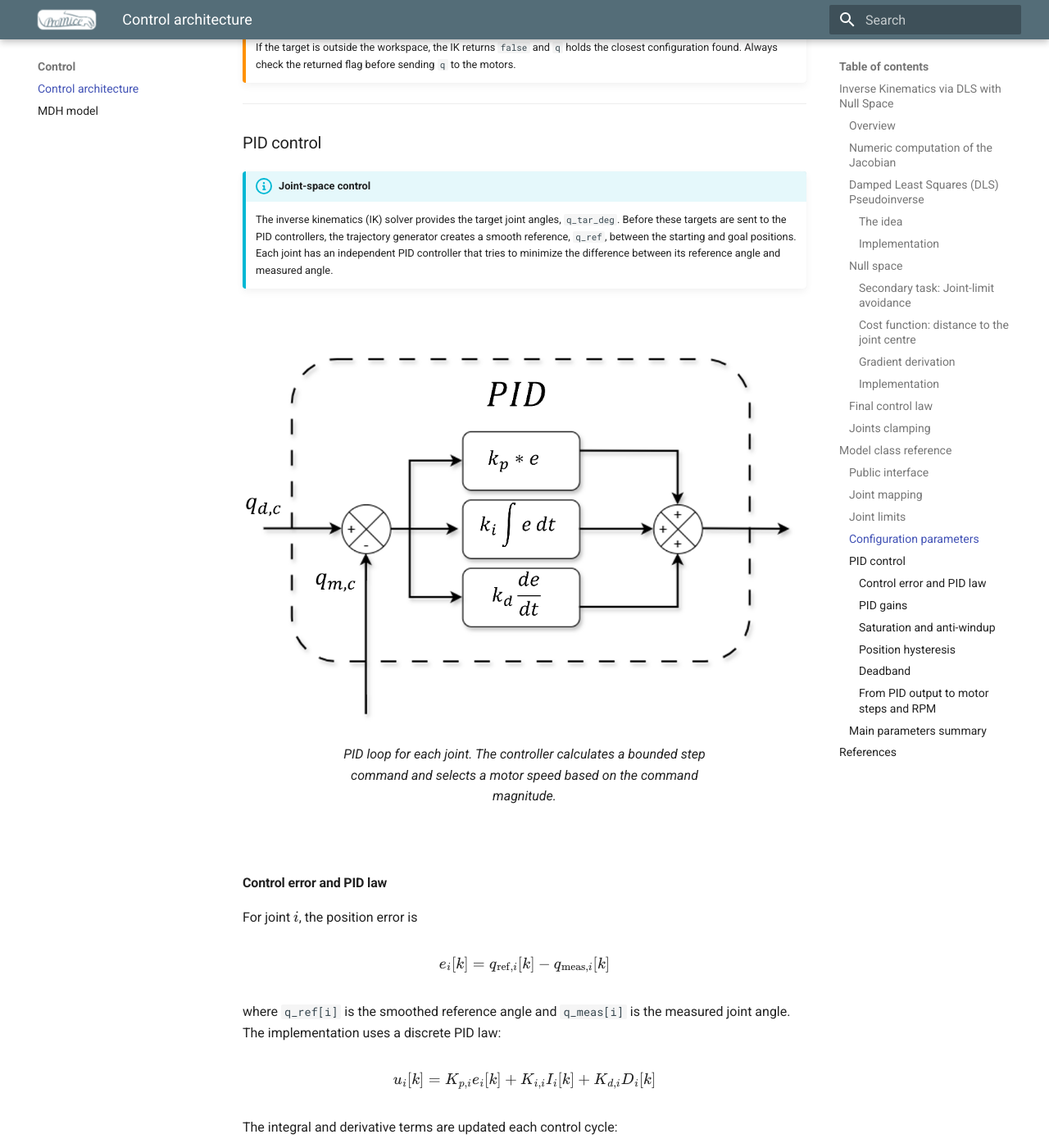
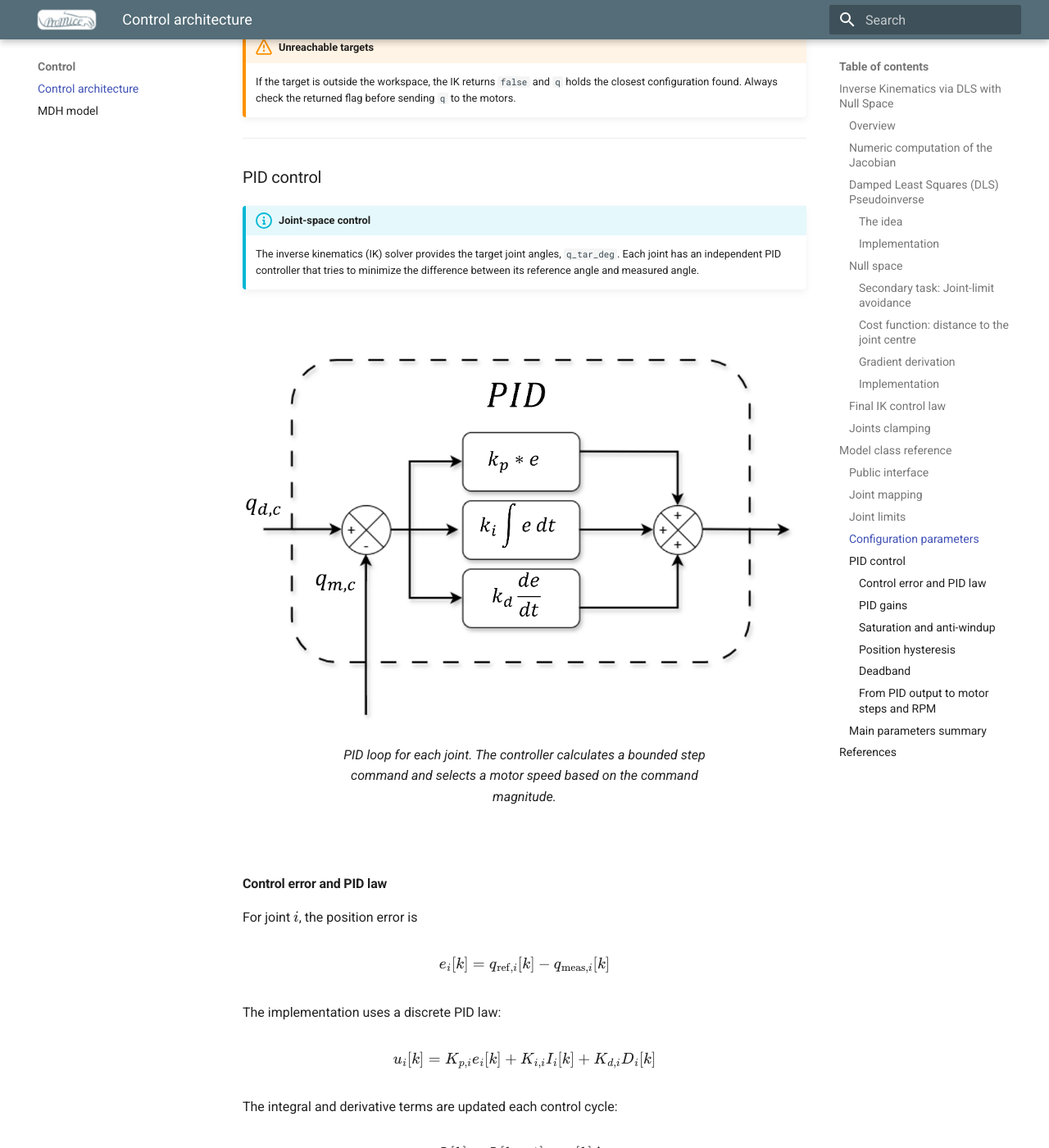
Before and after one commit to Juan-CarlosM/ProMice, an MkDocs documentation site: the page built from docs/control_architecture.md, in a window 1280 px wide and 1400 px high, scrolled down 10776 px. Shown: the whole window at 82% size. Built offline with MkDocs 1.6.1 and Material for MkDocs 9.7.7, drawn with Linux system fonts in a browser that asks for light colours; some of the changed text lies outside the part shown.

Commit message:
Update control_architecture.md

```diff
--- a/docs/control_architecture.md
+++ b/docs/control_architecture.md
@@ -24,8 +24,11 @@
 ## Inverse Kinematics via DLS with Null Space
 
 ### Overview
+The folowing flow chart presents the IK pipeline.
 
 ![IK flowchar](images/IK_flowchart.png){width=40% .center}
+
+
 
 | Symbol | Meaning |Size |
 |:------:|---------|:----:|
@@ -280,7 +283,7 @@
 
 ---
 
-### Final control law
+### Final IK control law
 
 Combining both tasks, the update applied at every iteration is:
 
@@ -413,7 +416,7 @@
 
 !!! info "Joint-space control"
 
-    The inverse kinematics (IK) solver provides the target joint angles, `q_tar_deg`. Before these targets are sent to the PID controllers, the trajectory generator creates a smooth reference, `q_ref`, between the starting and goal positions. Each joint has an independent PID controller that tries to minimize the difference between its reference angle and measured angle.
+    The inverse kinematics (IK) solver provides the target joint angles, `q_tar_deg`. Each joint has an independent PID controller that tries to minimize the difference between its reference angle and measured angle.
 
 ![PID diagram](images/PID_diagram.png){ loading=lazy }
 
@@ -425,37 +428,36 @@
 
 For joint \(i\), the position error is
 
-\[
+$$
 e_i[k] = q_{\mathrm{ref},i}[k] - q_{\mathrm{meas},i}[k]
-\]
+$$
 
-where `q_ref[i]` is the smoothed reference angle and `q_meas[i]` is the measured joint angle. The implementation uses a discrete PID law:
+The implementation uses a discrete PID law:
 
-\[
+$$
 u_i[k] = K_{p,i}e_i[k] + K_{i,i}I_i[k] + K_{d,i}D_i[k]
-\]
+$$
 
 The integral and derivative terms are updated each control cycle:
 
-\[
+$$
 I_i[k] = I_i[k-1] + e_i[k]\Delta t
-\]
+$$
 
-\[
+$$
 D_{\mathrm{raw},i}[k] =
 \frac{e_i[k]-e_i[k-1]}{\Delta t}
-\]
+$$
 
 The derivative is filtered with an exponential moving average (EMA):
-
-\[
+$$
 D_i[k] = \alpha_iD_i[k-1] +
 (1-\alpha_i)D_{\mathrm{raw},i}[k]
-\]
+$$
 
 This filter reduces the effect of measurement noise and sudden changes in the error. A larger `alphaDerivative[i]` smooths the derivative more strongly but makes it respond more slowly. The configured value is `0.85` for all four motors.
 
-The nominal control period is `dt_control = 10 ms` (100 Hz). The `dt` argument passed to `computePID()` must be expressed in **seconds** if the derivative and integral equations are to use standard time units. If the program passes milliseconds, convert them to seconds before using them in these equations. The actual loop period should be measured or calculated rather than assumed to be exactly nominal.
+The nominal control period is between `dt_control = 10 ms` (100 Hz) and `dt_control = 8 ms` (~125 Hz). The `dt` argument passed to `computePID()` must be expressed in **seconds** if the derivative and integral equations are to use standard time units. If the program passes milliseconds, convert them to seconds before using them in these equations. The actual loop period should be measured or calculated rather than assumed to be exactly nominal.
 
 #### PID gains
 
```
